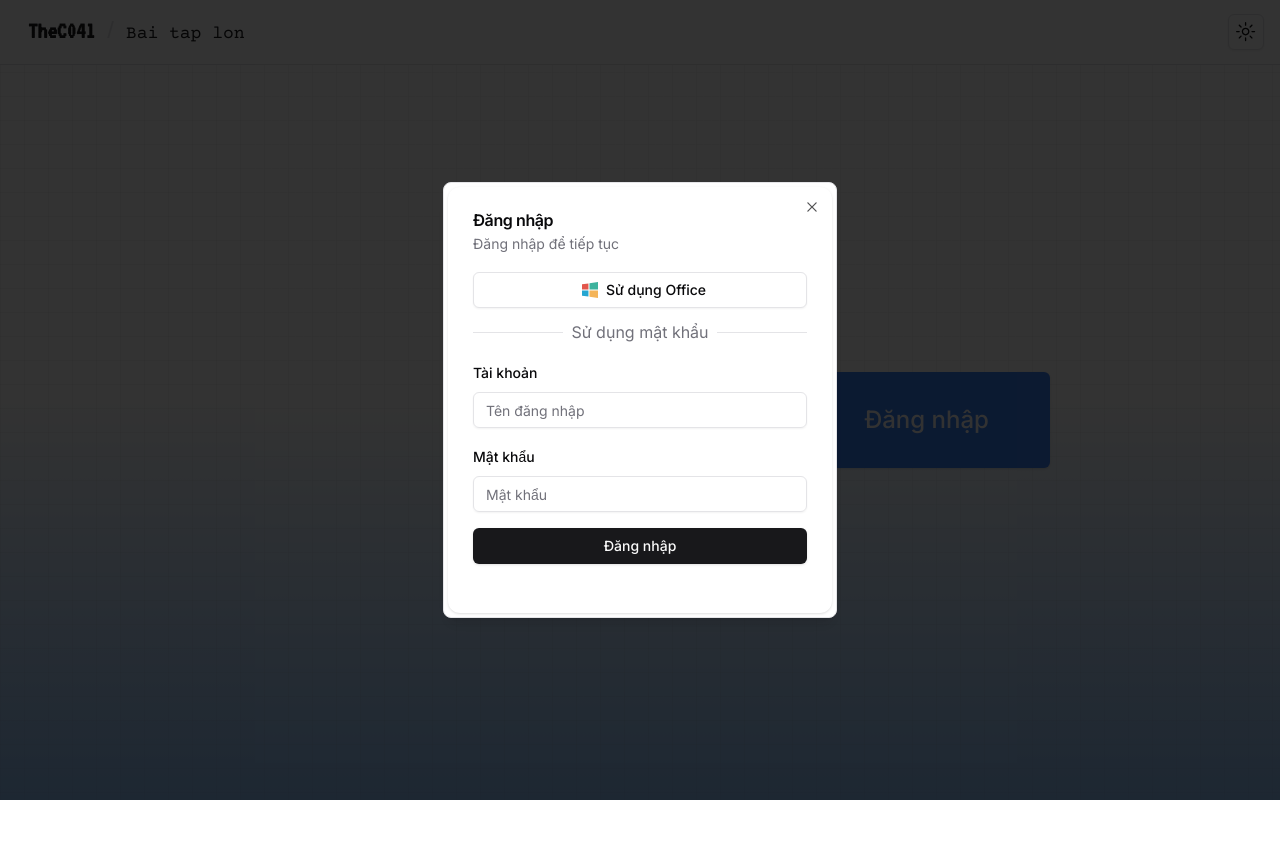
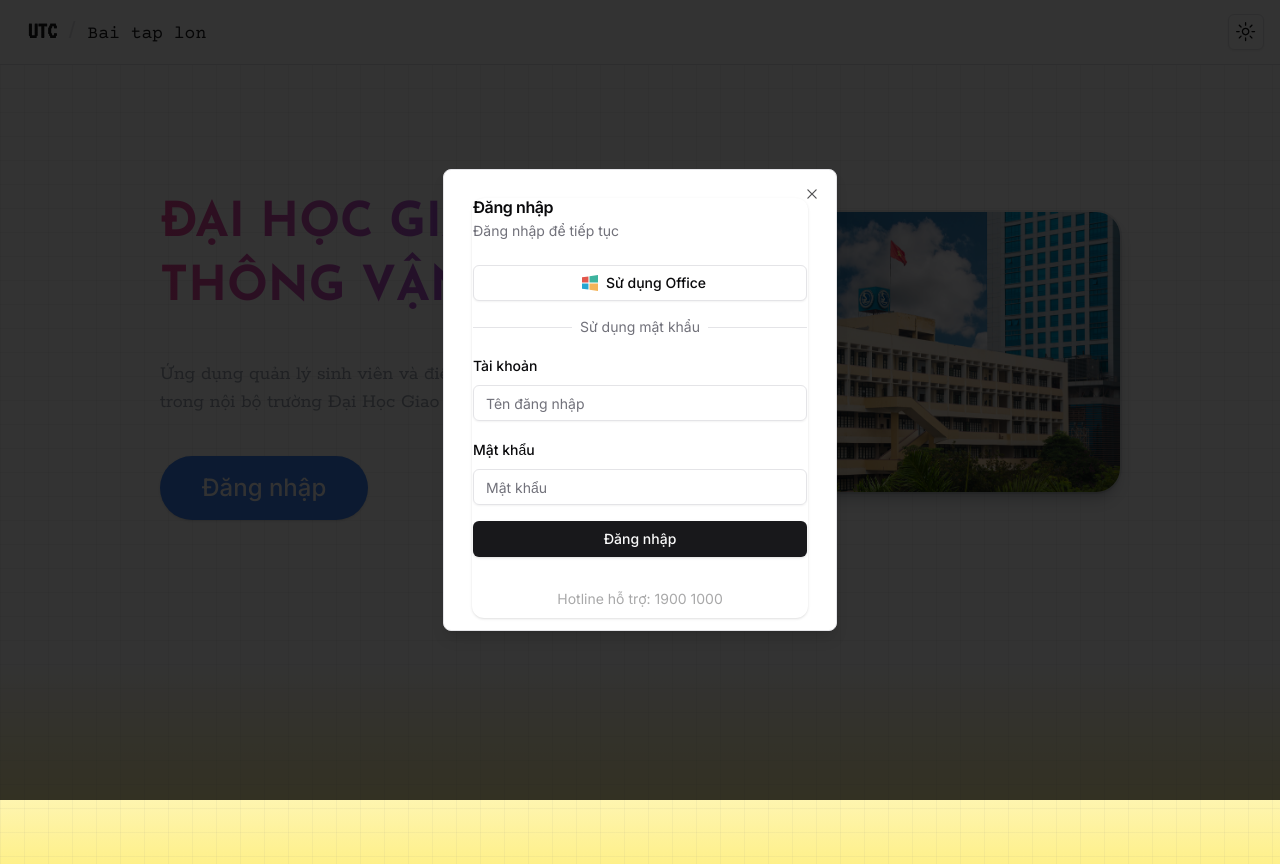
Before and after one commit to C04L/quanlysinhvien, a Next.js app: page / in a window 1280 px wide. Both pictures are taken after a click on the button "Đăng nhập". Before the commit the page ends 800 px from the top, so only its background shows below. Built offline with nearby package versions, Linux system fonts and the light colour scheme; a web font is replaced by a local one.

Commit message:
layout fixed

```diff
--- /dev/null
+++ b/src/app/giangvien/page.tsx
@@ -0,0 +1,7 @@
+export default function giangvien() {
+    return (
+        <div>
+            giangvien
+        </div>
+    )
+}
--- /dev/null
+++ b/src/app/hocsinh/page.tsx
@@ -0,0 +1,7 @@
+export default function hocSinh() {
+    return (
+        <div>
+            hoc sinh
+        </div>
+    )
+}
--- a/src/app/layout.tsx
+++ b/src/app/layout.tsx
@@ -2,12 +2,13 @@ import type { Metadata } from "next";
 import { Inter } from "next/font/google";
 import "./globals.css";
 import {ThemeProvider} from "@/components/theme-provider";
+import Header from "@/components/header"
 
 const inter = Inter({ subsets: ["latin"] });
 
 export const metadata: Metadata = {
-  title: "Create Next App",
-  description: "Generated by create next app",
+  title: "Đại học giao thông vận tải",
+  description: "Quản lý đào tạo đại học giao thông",
 };
 
 export default function RootLayout({
@@ -24,6 +25,7 @@ export default function RootLayout({
               enableSystem
               disableTransitionOnChange
           >
+              <Header/>
             {children}
           </ThemeProvider>
       </body>
--- a/src/app/page.tsx
+++ b/src/app/page.tsx
@@ -1,29 +1,42 @@
 "use client"
-import Header from "@/components/header";
 import LoginForm from "@/components/LoginForm";
 import { Button } from "@/components/ui/button";
 import {Dialog, DialogContent, DialogTrigger} from "@/components/ui/dialog";
+import Image from "next/image";
+import utc from "@/app/public/utc.png"
+import {Josefin_Sans, Rokkitt} from "next/font/google"
 
+const josefinSans = Josefin_Sans({subsets: ['latin']})
+const rokkit = Rokkitt({subsets: ['latin']})
 
 export default function Home() {
-
-
   return (
-      <div>
-          <div
-              className={"h-screen bg-gradient-to-t from-blue-300 dark:from-[#2a5a65] to-transparent to-50% bg-opacity-40"}>
-              <div className={"absolute h-screen bg-[linear-gradient(to_right,#80808012_1px,transparent_1px),linear-gradient(to_bottom,#80808012_1px,transparent_1px)] bg-[size:24px_24px]"}>
-                  <Header/>
-                  <div className={"grid grid-cols-2 gap-20 w-5/6 mx-auto pt-28 h-3/4 items-center"}>
-                      <div className={"col-start-2 flex justify-center"}>
+      <div className={""}>
+          {/*Main*/}
+          <div className={"h-full bg-gradient-to-t from-yellow-200 dark:from-[#2a5a65] to-transparent dark:to-50% to-25% bg-opacity-40"}>
+              <div className={"min-h-screen bg-[linear-gradient(to_right,#80808012_1px,transparent_1px),linear-gradient(to_bottom,#80808012_1px,transparent_1px)] bg-[size:24px_24px]"}>
+                  <div className={"lg:grid lg:grid-cols-2 lg:grid-rows-none lg:gap-x-16 gap-y-4 xl:mt-0 xl:pt-28 lg:h-full flex-row lg:flex-none w-9/12 mx-auto pt-8 h-1/2 items-center space-t-16"}>
+                      <div className={"lg:col-start-1 lg:mb-2 font-extrabold row-start-1 lg:justify-start flex-col h-max justify-center space-y-10 text-center lg:text-start"}>
+                          <h1 className={josefinSans.className + " bg-gradient-to-r from-pink-500 to-violet-500 bg-clip-text text-transparent lg:pt-4 pt-2 text-4xl leading-[3rem] xl:text-5xl xl:leading-[4rem] uppercase"}>
+                              Đại học giao thông vận tải
+                          </h1>
+                          <p className={rokkit.className + " text-gray-400 text-xl font-normal mt-2 lg:mt-0"}>
+                              Ứng dụng quản lý sinh viên và điểm sinh viên dùng trong nội bộ trường Đại Học Giao Thông Vận Tải.<br/>
+                          </p>
                           <Dialog>
                               <DialogTrigger asChild>
-                                  <Button variant={"default"} className={"bg-blue-500 md:h-24 w-1/2 md:text-xl lg:text-2xl text-sm h-16"}>Đăng nhập</Button>
+                                  <Button variant={"default"} className={"bg-blue-500 h-16 md:text-2xl w-52 text-xl hover:shadow-blue-500/20 hover:shadow-lg rounded-full transition-all"}>
+                                      Đăng nhập
+                                  </Button>
                               </DialogTrigger>
                               <DialogContent className={"w-max p-1"}>
                                   <LoginForm/>
                               </DialogContent>
                           </Dialog>
+                      </div>
+                      <div className={"lg:col-start-2 lg:row-start-1 lg:mt-0 flex-shrink-0"}>
+                          <Image src={utc} alt={"UTC"}
+                                 className={"w-7/8 rounded-3xl ring-gray-600 ring-2 ring-opacity-10 dark:shadow-cyan-200/30 shadow-gray-600/30 shadow-lg mt-10 lg:mt-0 lg:pt-0"}/>
                       </div>
                   </div>
               </div>
--- a/src/components/LoginForm.tsx
+++ b/src/components/LoginForm.tsx
@@ -1,4 +1,4 @@
-import { Card, CardContent, CardDescription, CardHeader, CardTitle } from "@/components/ui/card";
+import { Card, CardContent, CardDescription, CardHeader, CardTitle, CardFooter } from "@/components/ui/card";
 import {Button} from "@/components/ui/button"
 import icon from '@/app/public/microsoft.svg'
 import Image from "next/image"
@@ -29,19 +29,24 @@ export default function LoginForm() {
     })
 
     function onSubmit (values: z.infer<typeof formSchema>) {
-        console.log(values)
+        if (values.username === "hocsinh@lms.utc.edu.vn" && values.password === "123456") {
+            window.location.href = "/hocsinh"
+        } else if (values.username === "giangvien@lms.utc.edu.vn" && values.password === "123456") {
+            window.location.href = "/giangvien"
+        }
     }
 
     return (
-        <div className={"w-96"}>
-            <Card className={"w-96 border-transparent"}>
-                <CardHeader>
+        <div className={"lg:w-96 w-80"}>
+            <Card className={"lg:m-w-96 m-w-80 border-transparent m-6 mb-2 space-y-2"}>
+                <CardHeader className={"p-0"}>
                     <CardTitle>Đăng nhập</CardTitle>
                     <CardDescription>
                         Đăng nhập để tiếp tục
                     </CardDescription>
+                </CardHeader>
                 <CardContent className={"w-full px-0"}>
-                        <Button variant={"outline"} className={"inline-flex my-3 justify-center items-center w-full px-2 text-foreground"}>
+                    <Button variant={"outline"} className={"inline-flex my-4 justify-center items-center w-full px-2 text-foreground"}>
                         <Image src={icon} alt={"Microsoft Icon"} className={"mx-2 block text-foreground w-4 h-4"}/>
                         Sử dụng Office
                     </Button>
@@ -50,7 +55,7 @@ export default function LoginForm() {
                             <span className="w-full border-t"/>
                         </div>
                         <div className={"relative flex justify-center"}>
-                                <span className={"px-2 bg-background text-muted-foreground"}>Sử dụng mật khẩu</span>
+                            <span className={"px-2 bg-background text-muted-foreground text-sm"}>Sử dụng mật khẩu</span>
                         </div>
                     </div>
                     <Form {...form}>
@@ -80,10 +85,10 @@ export default function LoginForm() {
                             <Button type={"submit"} className={"w-full mt-4"}>Đăng nhập</Button>
                         </form>
                     </Form>
-
                 </CardContent>
-
-                </CardHeader>
+                <CardFooter className={"text-center justify-center text-sm opacity-35 pb-2 " + {}}>
+                    Hotline hỗ trợ: 1900 1000
+                </CardFooter>
             </Card>
         </div>
     )
--- a/src/components/Logo.tsx
+++ b/src/components/Logo.tsx
@@ -13,7 +13,7 @@ export default function Logo({projectName, githubLink}: {projectName: string, gi
         <div className="text-foreground flex text-nowrap flex-nowrap items-baseline">
             <div className={vt323.className}>
                 <Button variant="link" size="sm">
-                    <Link href={githubLink}><h1 className="text-2xl font-extrabold" id="left-side">TheC04l</h1></Link>
+                    <Link href={"../"}><h1 className="text-2xl font-extrabold" id="left-side">UTC</h1></Link>
                 </Button>
             </div>
             <div className={novaMono.className}>
@@ -21,7 +21,7 @@ export default function Logo({projectName, githubLink}: {projectName: string, gi
             </div>
             <div className={courierPrime.className}>
                 <Button variant="link" size="sm">
-                    <Link href="#"><h1 className="text-lg font-light hidden md:block" id="left-side">{projectName}</h1></Link>
+                    <Link href={githubLink}><h1 className="text-lg font-light hidden md:block" id="left-side">{projectName}</h1></Link>
                 </Button>
             </div>
         </div>
--- a/src/components/header.tsx
+++ b/src/components/header.tsx
@@ -8,7 +8,7 @@ export default function navbar() {
 
     return (
         <div>
-            <div className="w-screen bg-background
+            <div className="max-w-screen bg-background
              h-16 flex items-center sticky top-0
              outline outline-1 outline-border">
 
```
Also changed, not shown: src/app/public/logoutc.png (added), src/app/public/utc.png (added). Lines whose indentation alone changed are shown as unchanged.
